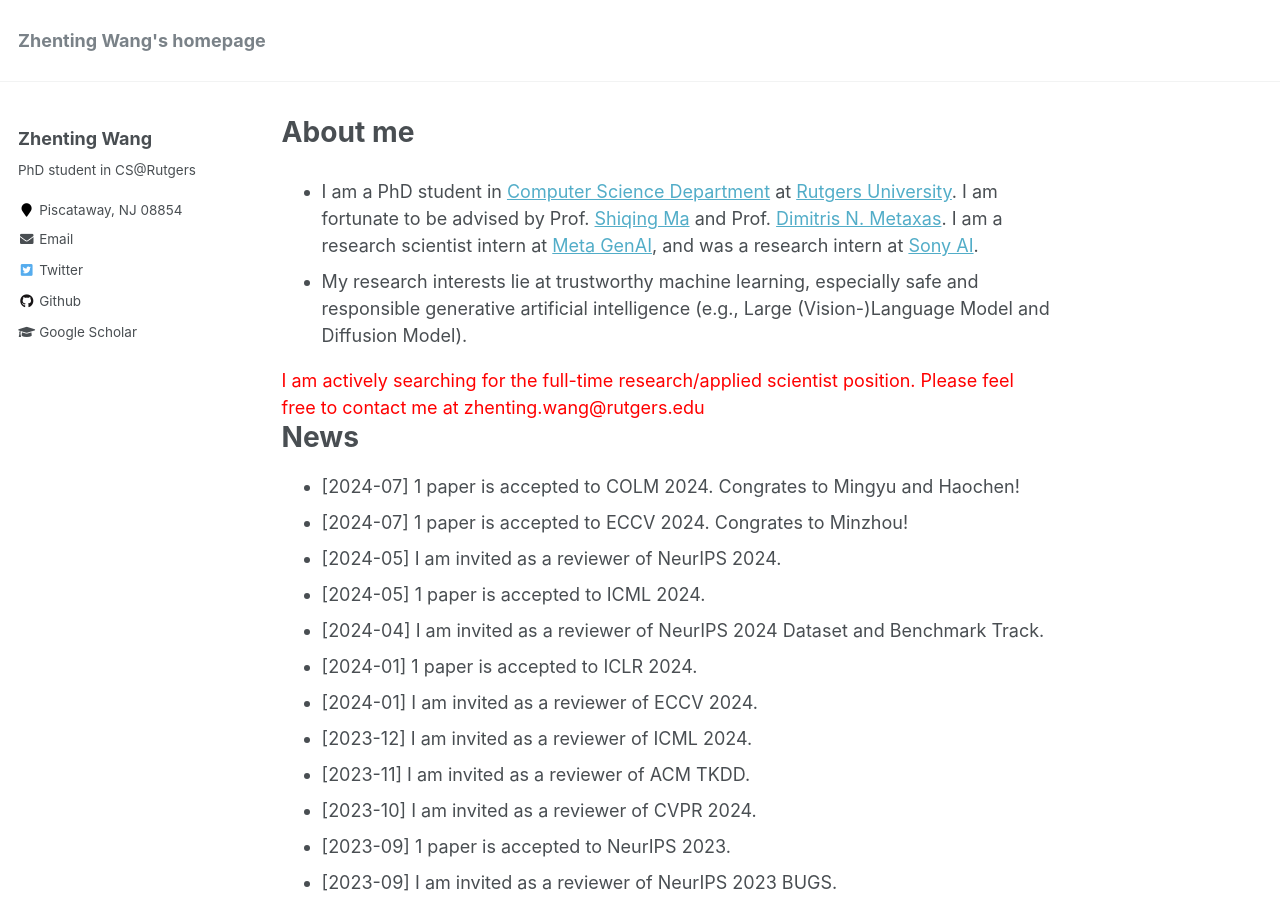
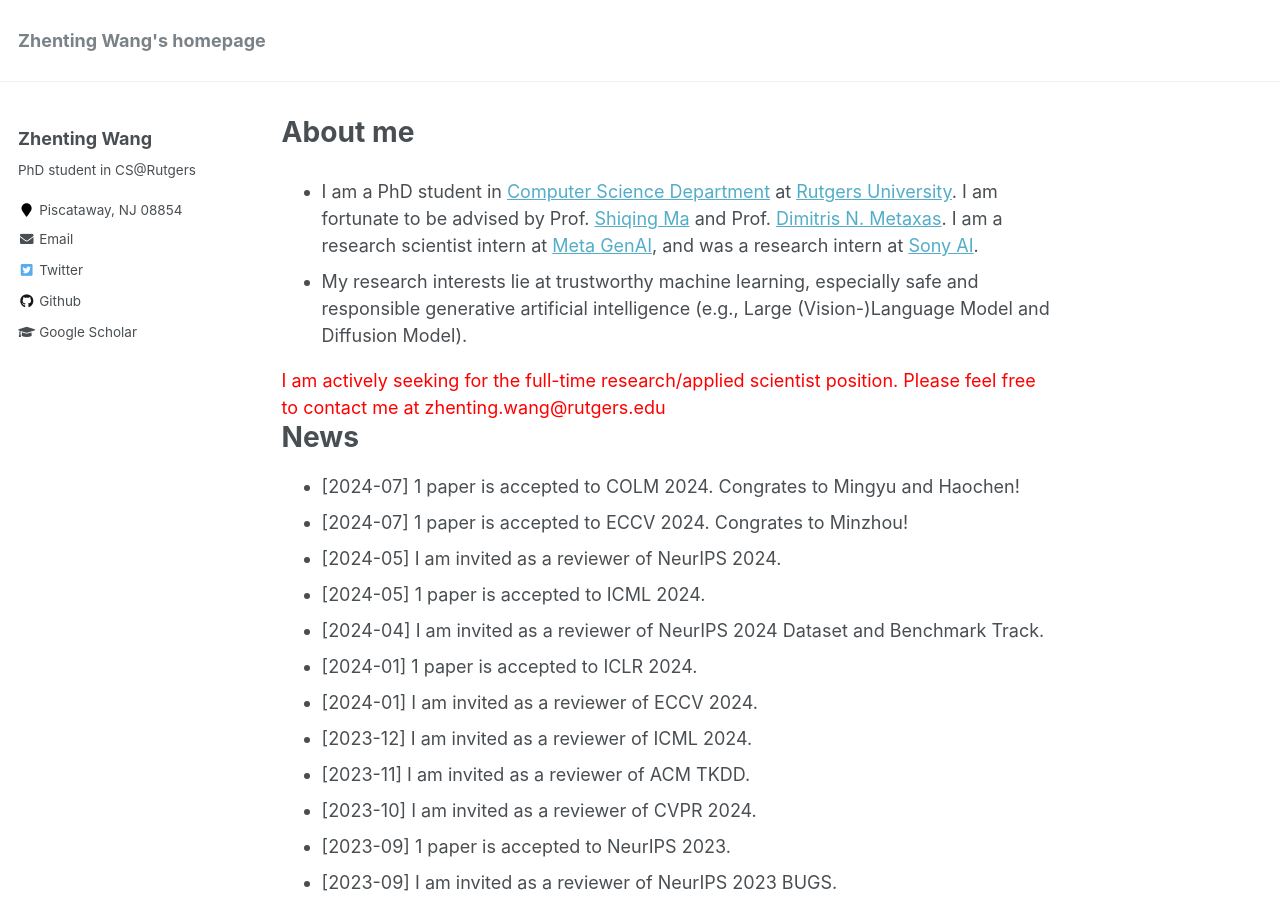
Before and after one commit to ZhentingWang/zhentingwang.github.io, a Jekyll site: the page built from _pages/about.md, in a window 1280 px wide and 900 px high. Built offline with Jekyll 4.4.1, drawn with Linux system fonts in a browser that asks for light colours.

Commit message:
Update about.md

```diff
--- a/_pages/about.md
+++ b/_pages/about.md
@@ -11,7 +11,7 @@ redirect_from:
 * I am a PhD student in [Computer Science Department](https://www.cs.rutgers.edu/) at [Rutgers University](https://www.rutgers.edu/). I am fortunate to be advised by Prof. [Shiqing Ma](https://people.cs.umass.edu/~shiqingma/) and Prof. [Dimitris N. Metaxas](https://people.cs.rutgers.edu/~dnm/). I am a research scientist intern at [Meta GenAI](https://ai.meta.com/), and was a research intern at [Sony AI](https://ai.sony/).
 * My research interests lie at trustworthy machine learning, especially safe and responsible generative artificial intelligence (e.g., Large (Vision-)Language Model and Diffusion Model).
 
-<font color='red'> I am actively searching for the full-time research/applied scientist position. Please feel free to contact me at zhenting.wang@rutgers.edu</font>
+<font color='red'> I am actively seeking for the full-time research/applied scientist position. Please feel free to contact me at zhenting.wang@rutgers.edu</font>
 
 News
 ======
```
